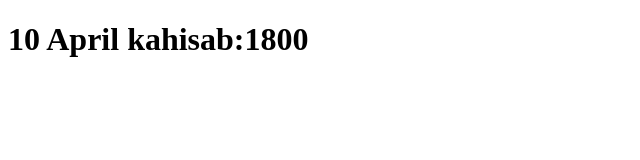
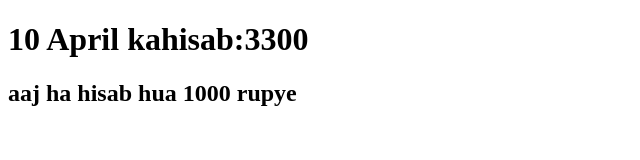
Before and after one commit to munnarawat/git-and-github, a plain HTML site: page index.html in a window 1280 px wide. Shown: the whole page, without its empty margins (0-640 px from the left). Drawn offline with Linux system fonts and the light colour scheme.

Commit message:
new hisab 19 april ka

```diff
--- a/index.html
+++ b/index.html
@@ -6,6 +6,7 @@
     <title>Document</title>
 </head>
 <body>
-    <h1>10 April kahisab:1800</h1>
+    <h1>10 April kahisab:3300</h1>
+    <h2>aaj ha hisab hua 1000 rupye</h2>
 </body>
 </html>
```
